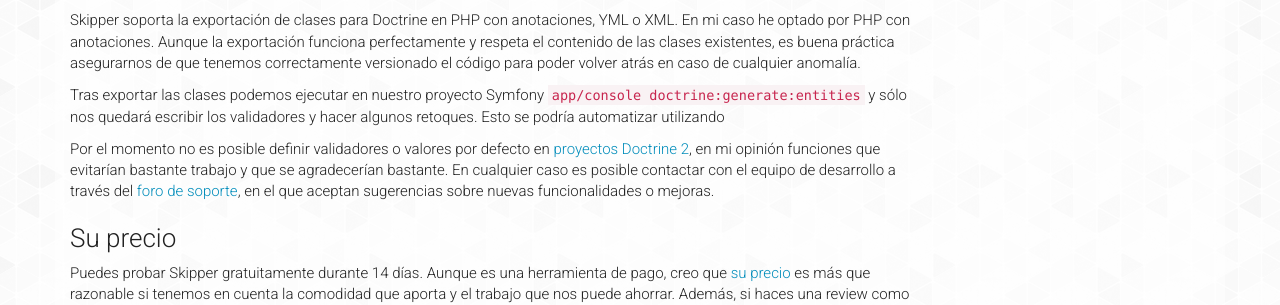
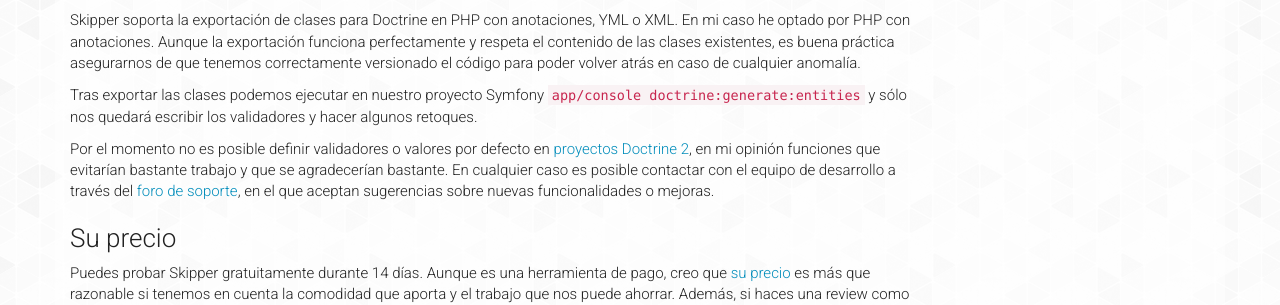
Before and after one commit to mimopo/mimopo.github.io, a Jekyll site: the page built from _posts/2014-10-09-skipper-symfony-doctrine-gran-combinacion.html, in a window 1280 px wide. Shown: the part 497-802 px from the top of the page. Built offline with Jekyll 4.4.1, drawn with Linux system fonts in a browser that asks for light colours; nearby versions of some CDN libraries; comment, search, counter and statistics services are not loaded; a style sheet for code colours, icons or effects is not loaded.

Commit message:
Fix post typo

```diff
--- a/_posts/2014-10-09-skipper-symfony-doctrine-gran-combinacion.html
+++ b/_posts/2014-10-09-skipper-symfony-doctrine-gran-combinacion.html
@@ -36,7 +36,7 @@
 <p>
     Tras exportar las clases podemos ejecutar en nuestro proyecto Symfony
     <code>app/console doctrine:generate:entities</code> y sólo nos quedará escribir los validadores y hacer algunos
-    retoques. Esto se podría automatizar utilizando
+    retoques.
 </p>
 <p>
     Por el momento no es posible definir validadores o valores por defecto en
```
